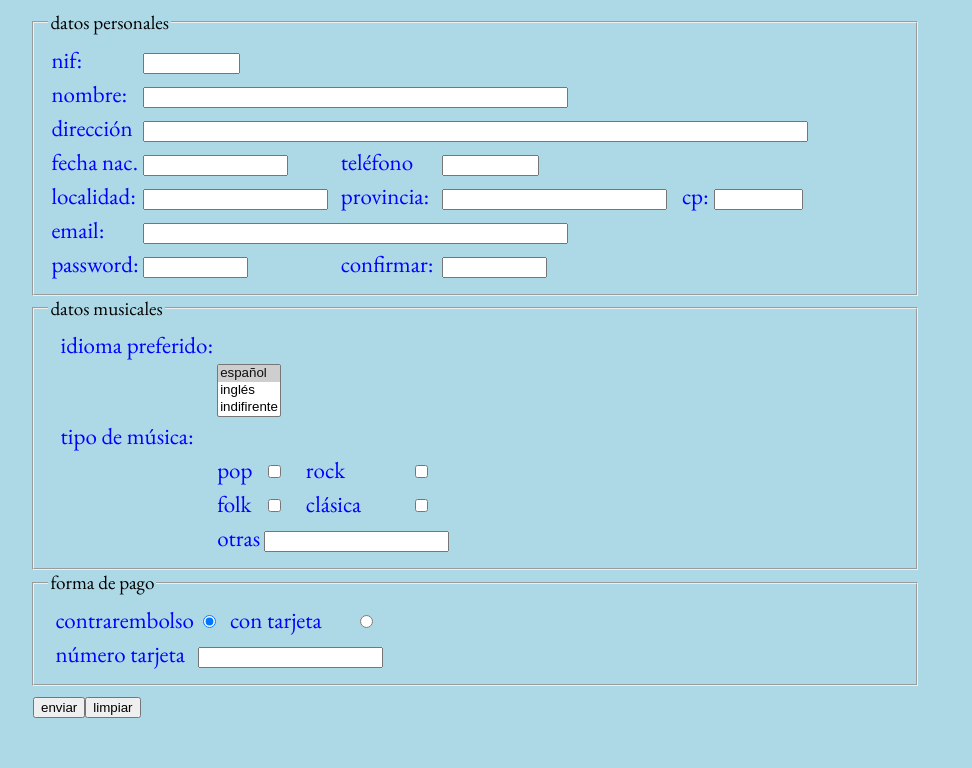
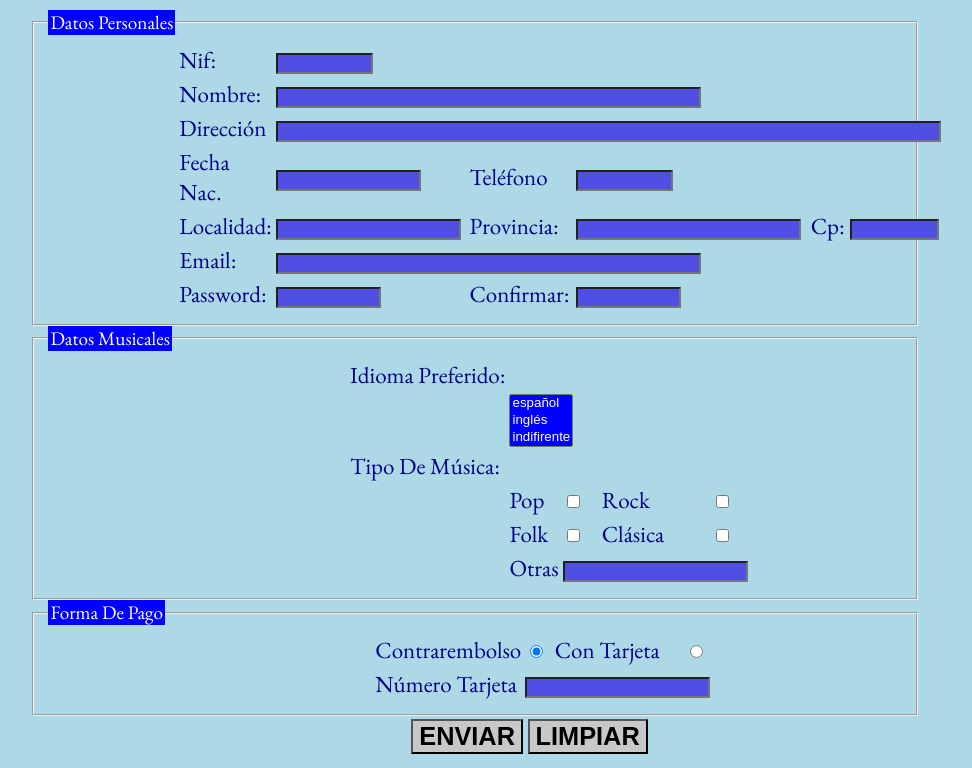
Before and after one commit to Tropezodev/LenguajeDeMarcas, a plain HTML site: page Practica5/Practica5.html in a window 1280 px wide. Shown: the part 73-841 px from the top of the page, without its empty margins (165-1137 px from the left). Before the commit the page ends 806 px from the top, so only its background shows below. Drawn offline with nearby package versions, Linux system fonts and the light colour scheme.

Commit message:
P5 final

```diff
--- a/Practica5/Practica5.css
+++ b/Practica5/Practica5.css
@@ -3,22 +3,46 @@ body{
     margin-left: 15%;
     margin-right: 15%;
     background-color: lightblue;
+    text-transform: capitalize;
 }
 h1 {
     text-align: center;
     font-family: Arial, sans-serif;
     color: blue;
 }
+legend {
+    color: white;
+    background-color: blue;
+}
+option {
+    color: white;
+    background-color: blue;
+}
 table {
     font-family: 'EB Garamond', serif;
     font-size: 1.2em;
+    color: darkblue;
+}
+input {
+    text-transform: uppercase;
+    background-color: rgb(79, 79, 228);
+    color: yellow;
 }
 .tabla1{
-    color: blue;
+    padding-left: 15%;
 }
 .tabla2{
-    color: blue;
+    padding-left: 35%;
 }
 .tabla3{
-    color: blue;
+    padding-left: 37.5%;
 }
+.tabla4 {
+    padding-left: 42.5%;
+}
+.botones {
+    font-size: 1.1em;
+    background-color: rgb(200,200,200);
+    color: black;
+    font-weight: bold;
+}
--- a/Practica5/Practica5.html
+++ b/Practica5/Practica5.html
@@ -12,8 +12,7 @@
                 <tr>
                     <td><form action="mailto:cristian.s332880@cesurformacion.com?subject=Formulario de Alta" method="post" enctype="text/plain">
                         <fieldset><legend>datos personales</legend>
-                            <div class="tabla1">
-                                <table>
+                                <table class="tabla1">
                                     <tr>
                                         <td>nif:</td>
                                         <td colspan='5'><input name='txtnif' type='text' size='9' maxlength='9' /></td>
@@ -23,13 +22,13 @@
                                         <td colspan='5'><input name='txtnombre' type='text' size='50' maxlength='50' /></td>
                                     </tr>
                                     <tr>
-                                        <td>direcci&oacute;n</td>
+                                        <td>dirección</td>
                                         <td colspan='5'><input name='txtdireccion' type='text' size='80' maxlength='100' /></td>
                                     </tr>
                                     <tr>
                                         <td>fecha nac.</td>
                                         <td><input name='txtfecha' type='text' size='15' maxlength='10' /></td>
-                                        <td>tel&eacute;fono</td>
+                                        <td>teléfono</td>
                                         <td colspan='2'><input name='txttelefono' type='text' size='9' maxlength='9' /></td>
                                     </tr>
                                     <tr>
@@ -51,27 +50,25 @@
                                         <td><input name='txtconfirmar' type='text' size='10' maxlength='10' /></td>
                                     </tr>
                                 </table>
-                            </div>
                         </fieldset>
                         <fieldset><legend>datos musicales</legend>
-                            <div class="tabla2">
-                                <table>
+                                <table class="tabla2">
                                     <tr>
-                                        <td>&nbsp;&nbsp;idioma preferido:</td>
+                                        <td>idioma preferido:</td>
                                     </tr>
                                     <tr>
                                         <td></td>
                                         <td colspan='2'>
                                             <select name='lstidioma' size='3'>
-                                                <option value='0' selected='selected'>espa&ntilde;ol</option>
-                                                <option value='1'>ingl&eacute;s</option>
+                                                <option value='0' selected='selected'>español</option>
+                                                <option value='1'>inglés</option>
                                                 <option value='2'>indifirente</option>
                                             </select>
                                         </td>
                                         <td></td>
                                     </tr>
                                     <tr>
-                                        <td>&nbsp;&nbsp;tipo de m&uacute;sica:</td>
+                                        <td>tipo de música:</td>
                                     </tr>
                                     <tr>
                                         <td></td>
@@ -84,7 +81,7 @@
                                         <td></td>
                                         <td>folk</td>
                                         <td><input type='checkbox' value='folk' /></td>
-                                        <td>cl&aacute;sica</td>
+                                        <td>clásica</td>
                                         <td><input type='checkbox' value='clasica' /></td>
                                     </tr>
                                     <tr>
@@ -93,11 +90,9 @@
                                         <td colspan='5'><input name='txtotras' type='text' size='20' maxlength='20' /></td>
                                     </tr>
                                 </table>
-                            </div>
                         </fieldset>
                         <fieldset><legend>forma de pago</legend>
-                            <div class="tabla3">
-                                <table>
+                                <table class="tabla3">
                                     <tr>
                                         <td></td>
                                         <td>contrarembolso</td>
@@ -107,16 +102,18 @@
                                     </tr>
                                     <tr>
                                         <td></td>
-                                        <td>n&uacute;mero tarjeta</td>
+                                        <td>número tarjeta</td>
                                         <td colspan='3'><input name='txtnumero' type='text' size='20' maxlength='30' /></td>
                                         <td></td>
                                     </tr>
                                 </table>
-                            </div>
                         </fieldset>
-                        <table width='100%'>
+                        <table class="tabla4" width='100%'>
                             <tr>
-                                <td><input type='submit' value='enviar' /><input type='reset' value='limpiar' /></td>
+                                <td>
+                                    <input class="botones" type='submit' value='enviar' />
+                                    <input class="botones" type='reset' value='limpiar' />
+                                </td>
                             </tr>
                         </table>
                     </form>
```
